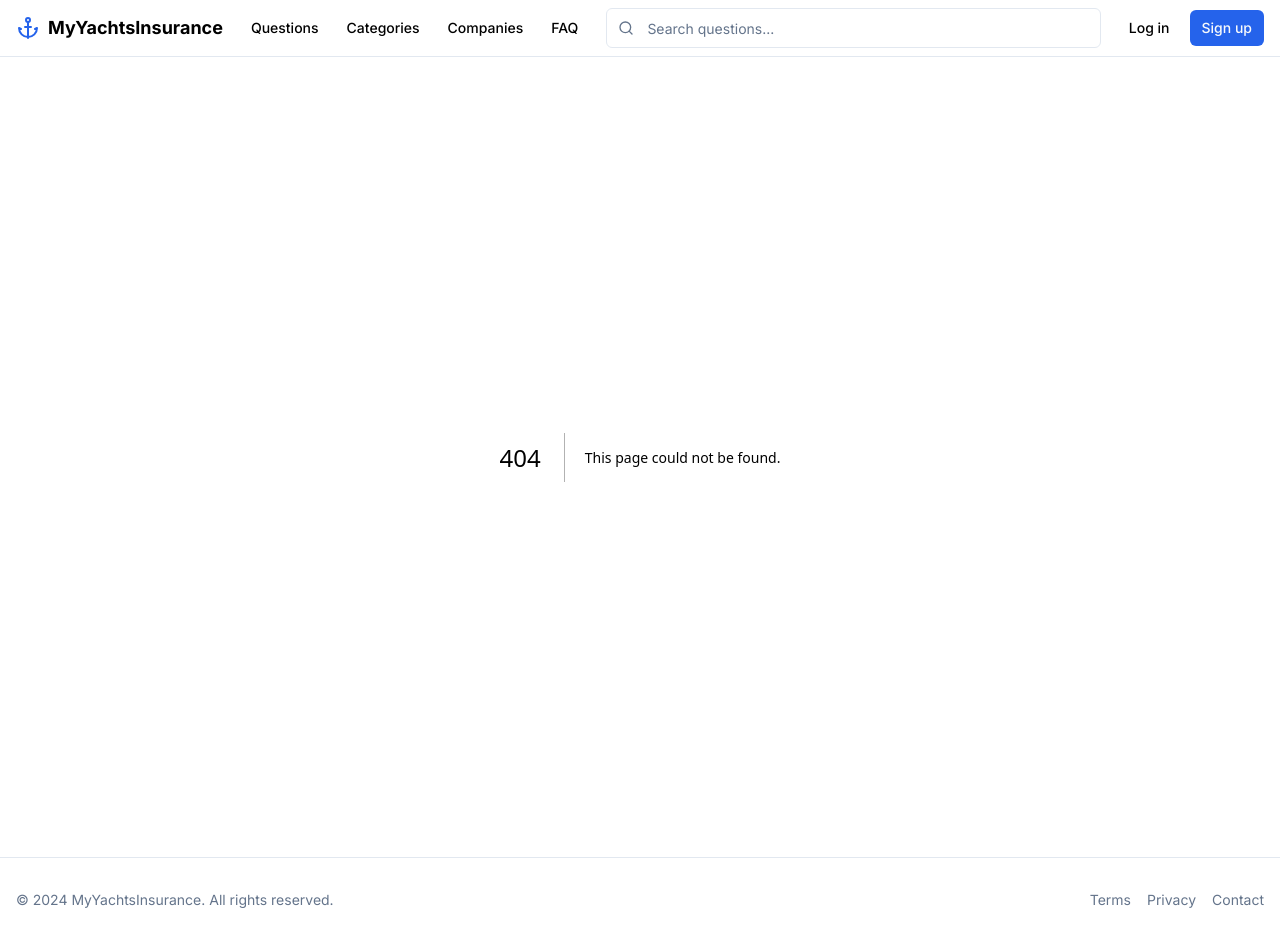
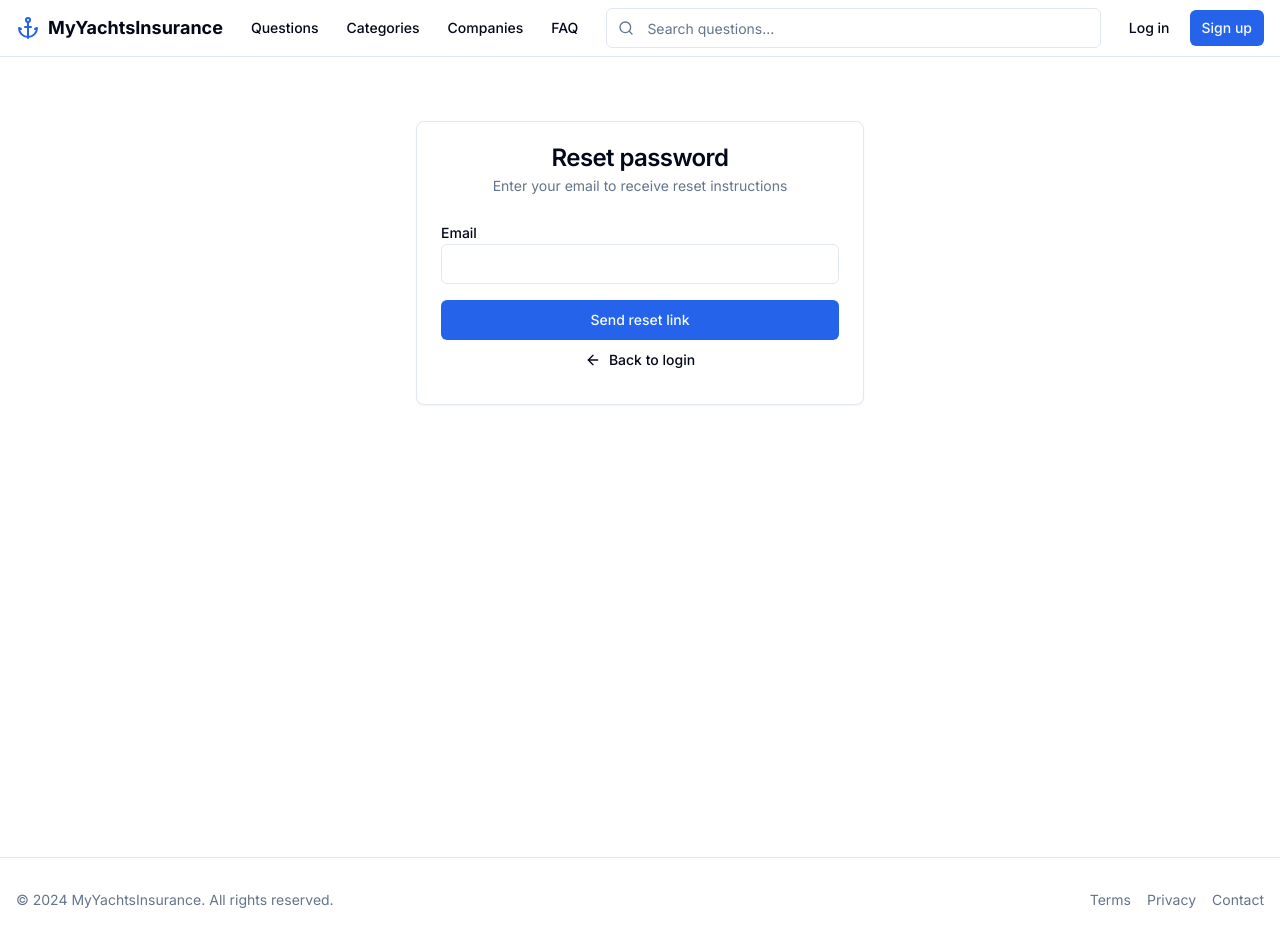
Before and after one commit to shortalex12333/MYI2, a Next.js app in the folder client/: page /forgot-password in a window 1280 px wide. Before the commit this address had no page. Built offline with nearby package versions, Linux system fonts and the light colour scheme.

Commit message:
Add forgot-password page and category pages - fix all broken links

```diff
--- /dev/null
+++ b/client/src/app/forgot-password/page.tsx
@@ -0,0 +1,79 @@
+'use client'
+
+import { useState } from 'react'
+import Link from 'next/link'
+import { Button } from '@/components/ui/button'
+import { Input } from '@/components/ui/input'
+import { Label } from '@/components/ui/label'
+import { Card, CardContent, CardDescription, CardHeader, CardTitle } from '@/components/ui/card'
+import { Anchor, ArrowLeft } from 'lucide-react'
+
+export default function ForgotPasswordPage() {
+  const [isLoading, setIsLoading] = useState(false)
+  const [email, setEmail] = useState('')
+  const [success, setSuccess] = useState(false)
+
+  const handleSubmit = async (e: React.FormEvent) => {
+    e.preventDefault()
+    setIsLoading(true)
+    await new Promise(resolve => setTimeout(resolve, 1000))
+    setSuccess(true)
+    setIsLoading(false)
+  }
+
+  if (success) {
+    return (
+      <div className="container mx-auto px-4 py-16 flex items-center justify-center">
+        <Card className="w-full max-w-md">
+          <CardHeader>
+            <CardTitle className="text-center">Check your email</CardTitle>
+            <CardDescription className="text-center">
+              We have sent password reset instructions to {email}
+            </CardDescription>
+          </CardHeader>
+          <CardContent>
+            <Link href="/login">
+              <Button className="w-full">Back to login</Button>
+            </Link>
+          </CardContent>
+        </Card>
+      </div>
+    )
+  }
+
+  return (
+    <div className="container mx-auto px-4 py-16 flex items-center justify-center">
+      <Card className="w-full max-w-md">
+        <CardHeader>
+          <CardTitle className="text-center">Reset password</CardTitle>
+          <CardDescription className="text-center">
+            Enter your email to receive reset instructions
+          </CardDescription>
+        </CardHeader>
+        <CardContent>
+          <form onSubmit={handleSubmit} className="space-y-4">
+            <div>
+              <Label htmlFor="email">Email</Label>
+              <Input
+                id="email"
+                type="email"
+                value={email}
+                onChange={(e) => setEmail(e.target.value)}
+                required
+              />
+            </div>
+            <Button type="submit" className="w-full" disabled={isLoading}>
+              {isLoading ? 'Sending...' : 'Send reset link'}
+            </Button>
+            <Link href="/login">
+              <Button variant="ghost" className="w-full">
+                <ArrowLeft className="mr-2 h-4 w-4" />
+                Back to login
+              </Button>
+            </Link>
+          </form>
+        </CardContent>
+      </Card>
+    </div>
+  )
+}
```
